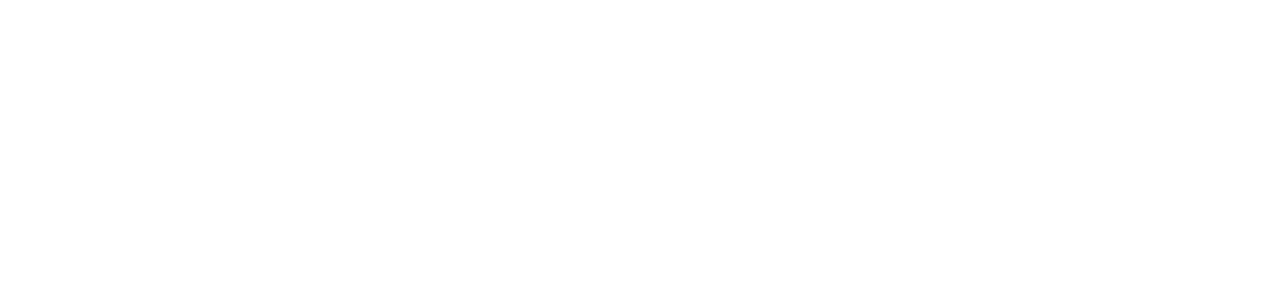
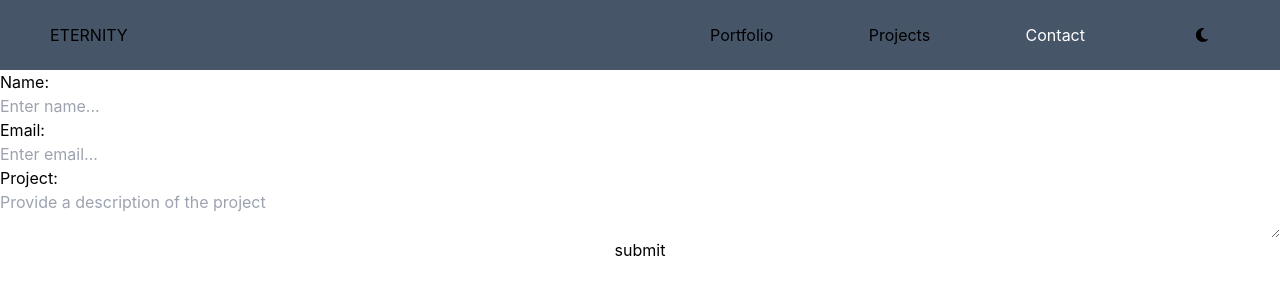
Before and after one commit to alsongard/alsongard, a React (Create React App) app in the folder devportfolio/: page /contact in a window 1280 px wide. Before the commit this address had no page. Shown: the top 300 px of the page. Built offline with nearby package versions, Linux system fonts and the light colour scheme.

Commit message:
update on routes and components

```diff
--- a/devportfolio/src/components/mains.js
+++ b/devportfolio/src/components/mains.js
@@ -2,6 +2,9 @@
 import Header from "./header";
 import Home from "./home";
 import {BrowserRouter, Routes, Route, Outlet} from "react-router-dom"
+import Services from "./service";
+import ProjectPage from "./ProjectPage";
+import Contact from "./contact";
 function Page()
 {
     const [darkMode, setDarkMode] = React.useState(false);
@@ -12,8 +15,9 @@
             <BrowserRouter>
                 <Routes>
                     <Route path="/" element={<div><Header darkModeNew={darkMode} setDarkModeNew={setDarkMode}/> <Outlet/></div>}>
-                        <Route index element={<Home/>}/>
-
+                        <Route index element={<div className="dark:bg-slate-500"><Home/> <Services/></div>}/>
+                        <Route path="/projects" element={<ProjectPage/>}/>
+                        <Route path="/contact" element={<Contact/>}/>
                     </Route>
                 </Routes>
             </BrowserRouter>
```
